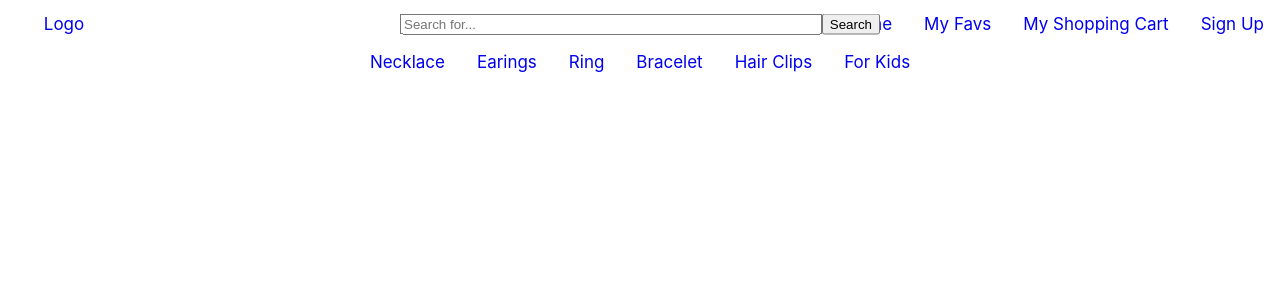
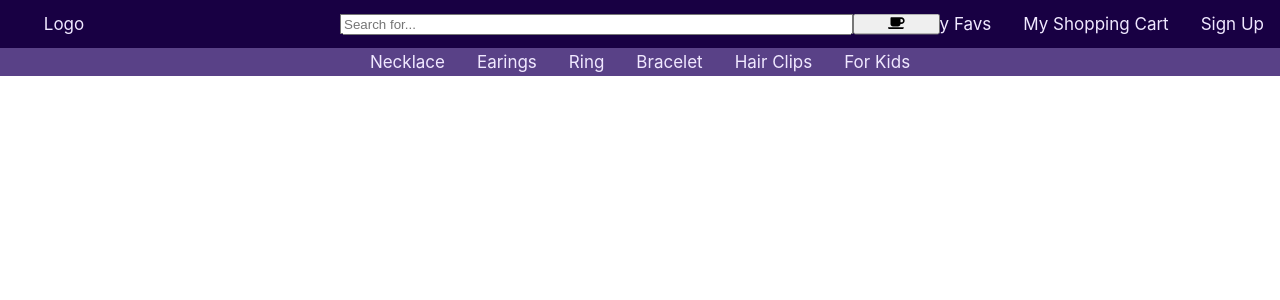
Before and after one commit to iklimduman/ecommerce, a React (Create React App) app: page / in a window 1280 px wide. Shown: the top 300 px of the page. Built offline with nearby package versions, Linux system fonts and the light colour scheme.

Commit message:
add icon from font awesome to search button

```diff
--- a/package.json
+++ b/package.json
@@ -3,6 +3,9 @@
   "version": "0.1.0",
   "private": true,
   "dependencies": {
+    "@fortawesome/fontawesome-svg-core": "^1.2.36",
+    "@fortawesome/free-solid-svg-icons": "^5.15.4",
+    "@fortawesome/react-fontawesome": "^0.1.15",
     "@testing-library/jest-dom": "^5.14.1",
     "@testing-library/react": "^11.2.7",
     "@testing-library/user-event": "^12.8.3",
--- a/src/Components/Common/Header/Header.css
+++ b/src/Components/Common/Header/Header.css
@@ -1,6 +1,7 @@
 .category-navbar{
     position: relative;
     overflow: hidden;
+    background-color: rgb(72,45,123 , 0.9);
 }
 
 .category-navbar a {
@@ -9,6 +10,13 @@
     padding: 14px 16px;
     text-decoration: none;
     font-size: 17px;
+    color :rgb(240,232,255) ;
+
+}
+
+.category-navbar a:hover{
+  color : white;
+  background-color: rgb(127,86,204, 0.4);
 }
 
 .category-center {
@@ -17,4 +25,5 @@
   top: 50%;
   left: 50%;
   transform: translate(-50%, -50%);
+
 }
--- a/src/Components/Common/Navbar/Navbar.css
+++ b/src/Components/Common/Navbar/Navbar.css
@@ -2,6 +2,7 @@
 .topnav {
     position: relative;
     overflow: hidden;
+    background-color :  rgb(24,0,67);
 }
 
 .topnav a {
@@ -10,11 +11,12 @@
     padding: 14px 16px;
     text-decoration: none;
     font-size: 17px;
+    color : rgb(240,232,255) ;
 }
 
 .topnav a:hover {
-    background-color: #ddd;
-    color: black;
+    color : white ;
+    background-color: rgb(127,86,204, 0.4);
 }
 
 .topnav-centered a {
@@ -31,7 +33,8 @@
     position: absolute;
     top: 50%;
     left: 50%;
-    width:480px;
+    width:600px;
+    margin-right : 15px ;
     transform: translate(-50%, -50%);
 }
 
--- a/src/Components/Common/Serach-Bar/SearchBar.css
+++ b/src/Components/Common/Serach-Bar/SearchBar.css
@@ -4,4 +4,5 @@
 }
 
 .search-button{
+    width: 100px;
 }
--- a/src/Components/Common/Serach-Bar/SearchBar.js
+++ b/src/Components/Common/Serach-Bar/SearchBar.js
@@ -1,5 +1,12 @@
 import React from "react";
 import "./SearchBar.css";
+import { FontAwesomeIcon } from "@fortawesome/react-fontawesome";
+import { library } from "@fortawesome/fontawesome-svg-core";
+import { fab } from "@fortawesome/free-solid-svg-icons";
+import { faCheckSquare, faCoffee } from "@fortawesome/free-solid-svg-icons";
+
+
+library.add(faCheckSquare , faCoffee);
 
 const SearchBar = props => {
     return (
@@ -9,7 +16,9 @@
                 className="input-bar"
                 autoComplete="off"
             />
-            <button className="search-button">Search</button>
+            <button className="search-button">
+            <FontAwesomeIcon icon="coffee" color="black"/>
+            </button>
         </div>)
 }
 
```
Also changed, not shown: 1 other file (tests, documents, lock files or other folders).
